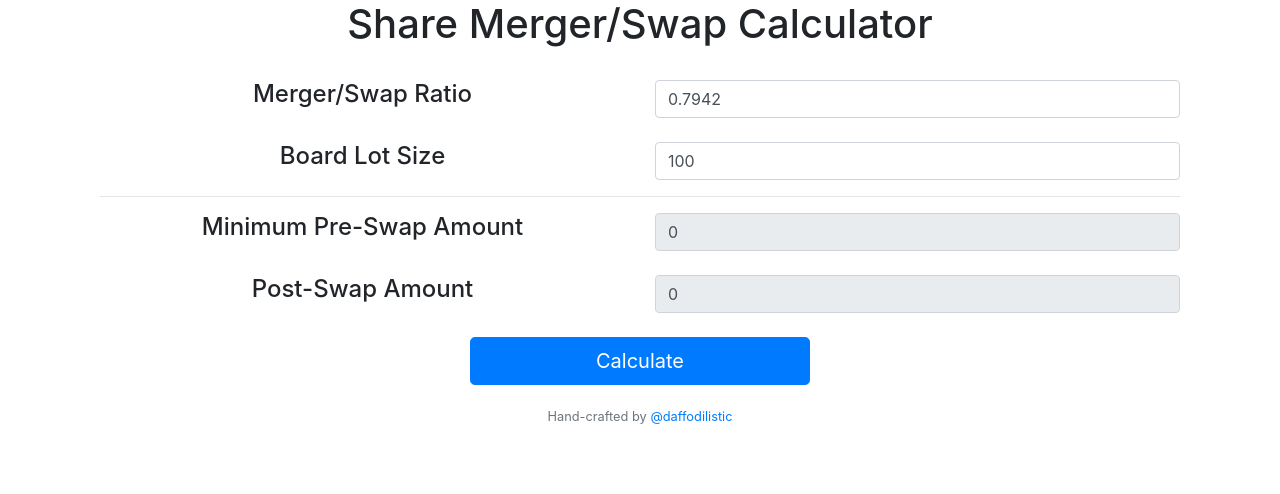
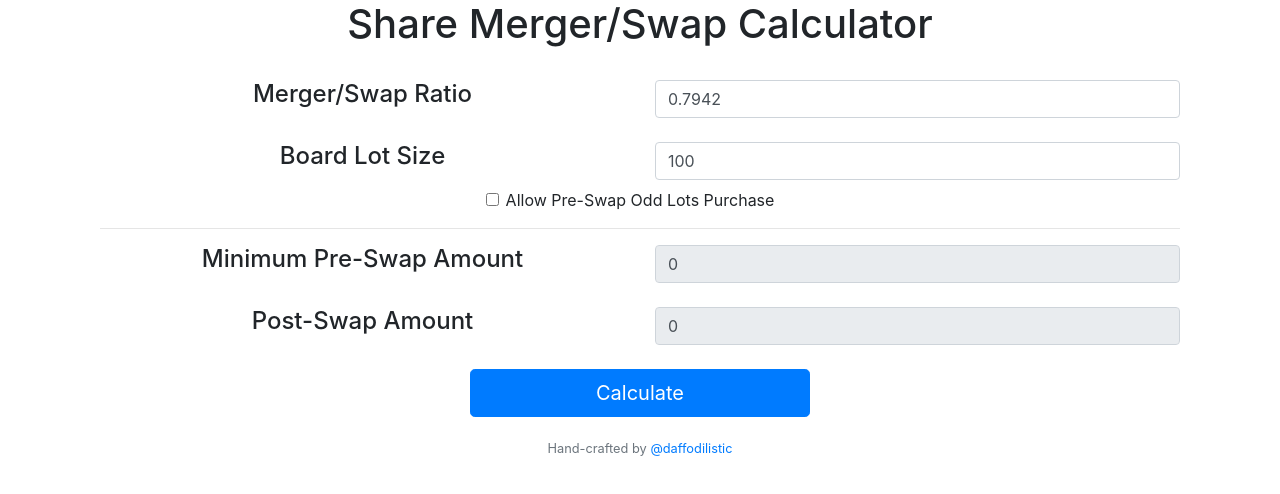
Before and after one commit to daffodilistic/share-swap-calculator, a Vue app: page / in a window 1280 px wide. Shown: the top 494 px of the page. Built offline with nearby package versions, Linux system fonts and the light colour scheme.

Commit message:
Add option to enable/disable purchase of pre-swap odd lots

```diff
--- a/src/App.vue
+++ b/src/App.vue
@@ -28,6 +28,19 @@
             v-model="lotSize"
             placeholder="100"
           />
+        </div>
+      </div>
+      <div class="row">
+        <div class="mx-auto mt-2 mb-0">
+          <input
+            type="checkbox"
+            class="form-check-input"
+            v-model="allowOddLotsPurchase"
+            id="allowOddLotsPurchase"
+          />
+          <label class="form-check-label" for="allowOddLotsPurchase">
+            Allow Pre-Swap Odd Lots Purchase
+          </label>
         </div>
       </div>
       <hr />
@@ -72,7 +85,12 @@
       </div>
     </div>
     <div class="row justify-content-center mt-4">
-      <h6 class="small text-muted">Hand-crafted by <a href="https://www.twitter.com/daffodilistic" target="_blank">@daffodilistic</a></h6>
+      <h6 class="small text-muted">
+        Hand-crafted by
+        <a href="https://www.twitter.com/daffodilistic" target="_blank">
+          @daffodilistic
+        </a>
+      </h6>
     </div>
   </div>
 </template>
@@ -86,7 +104,8 @@ export default {
       swapRatio: 0.7942,
       lotSize: 100,
       preSwapAmount: 0,
-      postSwapAmount: 0
+      postSwapAmount: 0,
+      allowOddLotsPurchase: false
     };
   },
   methods: {
@@ -94,14 +113,20 @@ export default {
       // console.log("Calculating...");
 
       this.preSwapAmount = 0;
+      var preSwapLotSize = this.lotSize;
       var counter = 1;
       var found = false;
 
+      if (this.allowOddLotsPurchase) {
+        preSwapLotSize = 1;
+      }
+
       while (!found) {
-        this.preSwapAmount = counter * this.lotSize;
-        // console.log("preSwapAmount is " + this.preSwapAmount);
-        if ((this.preSwapAmount * this.swapRatio) % this.lotSize == 0) {
-          this.postSwapAmount = this.preSwapAmount * this.swapRatio;
+        this.preSwapAmount = counter * preSwapLotSize;
+        console.log("preSwapAmount is " + this.preSwapAmount);
+        var postSwapShares = Math.trunc(this.preSwapAmount * this.swapRatio);
+        if (postSwapShares != 0 && postSwapShares % this.lotSize == 0) {
+          this.postSwapAmount = postSwapShares;
           // console.log("postSwapAmount is " + this.postSwapAmount);
           found = true;
         }
```
Also changed, not shown: 9 other files (tests, documents, lock files or other folders).
